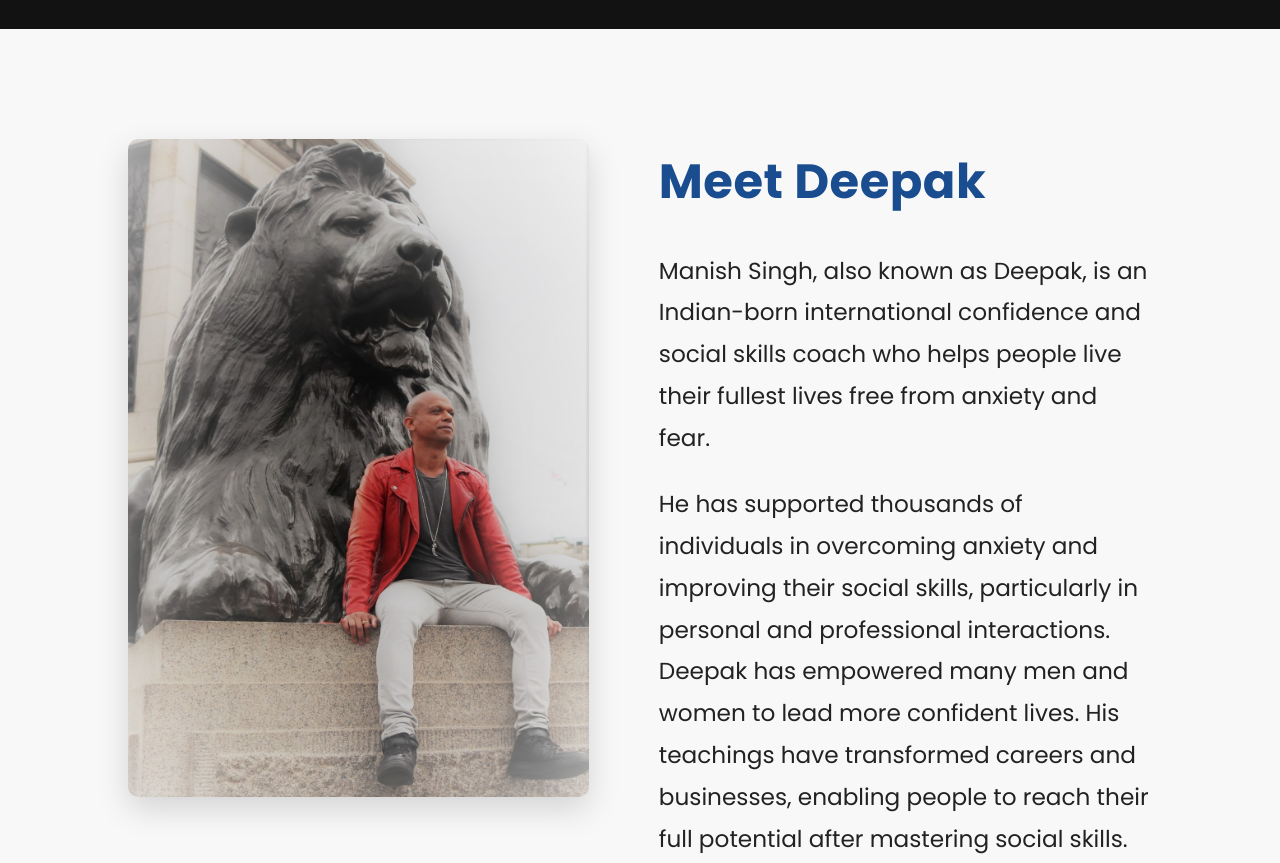
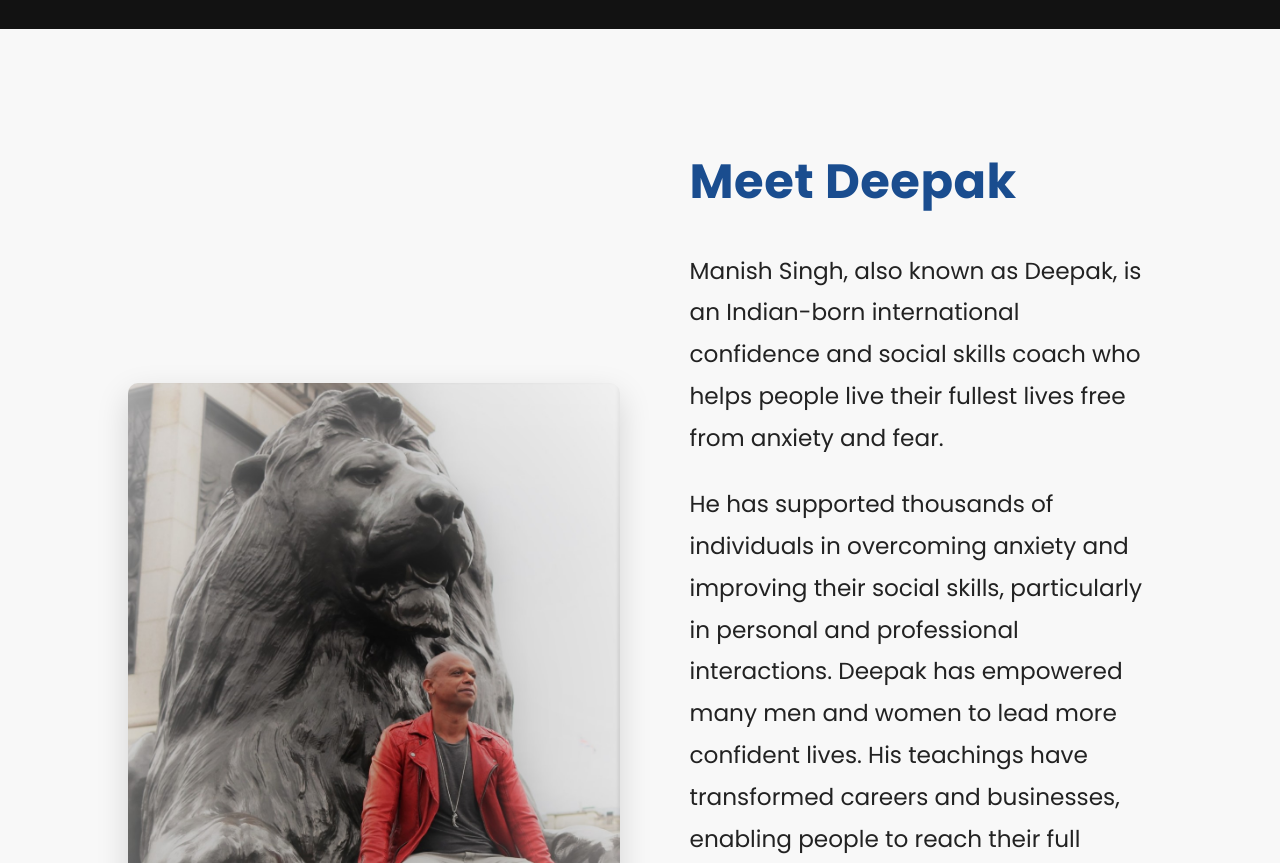
Before and after one commit to deepakselfhelp/realcoachdeepak, a plain HTML site: page index.html in a window 1280 px wide. Shown: the part 840-1703 px from the top of the page. Drawn offline with Linux system fonts and the light colour scheme.

Commit message:
Update style.css

```diff
--- a/assets/css/style.css
+++ b/assets/css/style.css
@@ -207,7 +207,7 @@ a:hover {
   box-shadow: 0 10px 30px rgba(0, 0, 0, 0.3);
 }
 
-@media (max-width: 900px) {
+@media (max-width: 768px) {
   .hero-container {
     flex-direction: column-reverse;
     text-align: center;
@@ -223,8 +223,10 @@ a:hover {
     font-size: 2.1rem;
   }
 
-  .hero-text p {
-    font-size: 1rem;
+.hero-text p {
+    font-size: 1.15rem;  /* mobile-friendly scaling */
+    line-height: 1.7;
+    max-width: 100%;
   }
 
   .hero-img img {
@@ -243,21 +245,24 @@ a:hover {
 
 .about-container {
   display: flex;
-  align-items: flex-start;     /* align top of image + text */
+  align-items: center;           /* Center image vertically with text */
   justify-content: space-between;
-  flex-wrap: nowrap;           /* prevent stacking */
+  flex-wrap: nowrap;
   max-width: 1300px;
   margin: 0 auto;
   gap: 70px;
 }
 
 .about-img {
-  flex: 0 0 45%;               /* image column stays fixed width */
+  flex: 0 0 48%;                 /* was 45%, slightly larger for balance */
+  display: flex;
+  justify-content: center;       /* centers image horizontally */
+  align-items: center;           /* centers vertically */
 }
 
 .about-img img {
   width: 100%;
-  max-width: 550px;
+  max-width: 600px;              /* increased size */
   border-radius: 10px;
   box-shadow: 0 12px 32px rgba(0, 0, 0, 0.15);
   object-fit: cover;
```
